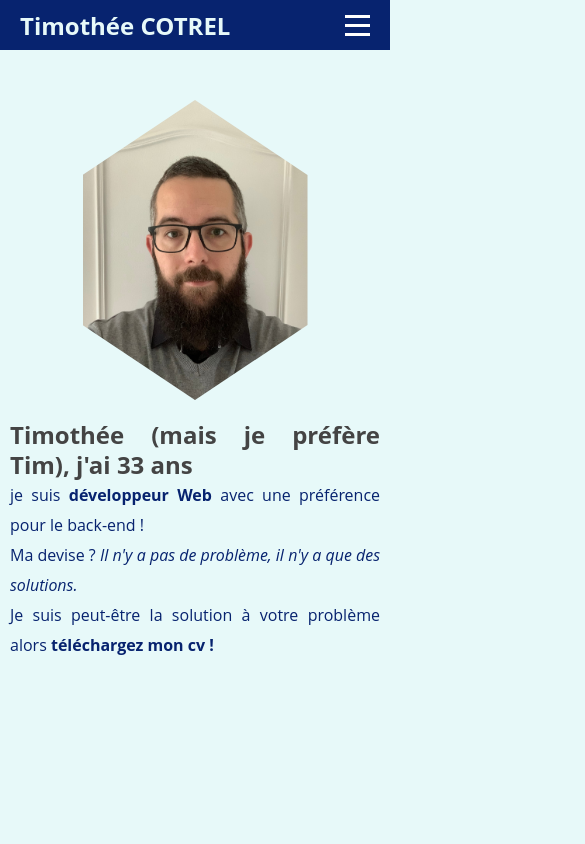
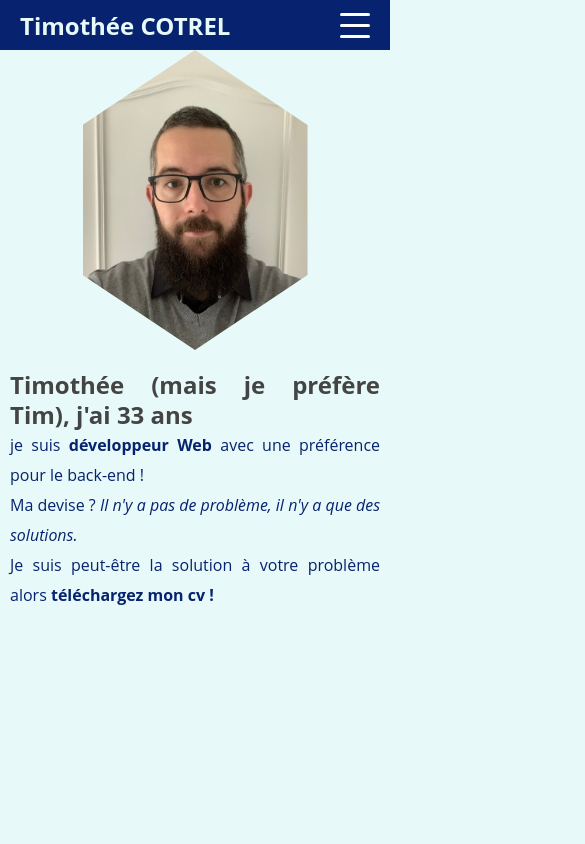
Before and after one commit to timotheecotrel/cv, a React (Create React App) app: page / in a window 390 px wide. Shown: the top 844 px of the page, 585 px wide, since content can reach past the window. Built offline with nearby package versions, Linux system fonts and the light colour scheme.

Commit message:
menu media + croix

```diff
--- a/src/components/menu.tsx
+++ b/src/components/menu.tsx
@@ -22,6 +22,10 @@ const Menu: React.FC = () => {
   const [isOpen, setIsOpen] = useState(false);
 
   const toggleMenu = () => setIsOpen(!isOpen);
+
+  const handleItemClick = () => {
+    setIsOpen(false); // referme le menu après un clic
+  };
 
   // Gérer le changement d'item actif au scroll
   useEffect(() => {
@@ -69,7 +73,7 @@ const Menu: React.FC = () => {
                 key={index}
                 className={item.href === activeIndex ? "active" : ""}
               >
-                <a href={`#${item.href}`}>{item.text}</a>
+                <a href={`#${item.href}`} onClick={handleItemClick}>{item.text}</a>
               </li>
             ))}
           </ul>
--- a/src/styles/App.scss
+++ b/src/styles/App.scss
@@ -8,3 +8,7 @@
 @import "./about";
 @import "./footer";
 @import "./timeline";
+
+html, body {
+    overflow-x: hidden;
+  }
--- a/src/styles/accueil.scss
+++ b/src/styles/accueil.scss
@@ -1,12 +1,11 @@
 #accueil {
+  padding-top: 50px;
   .container {
     width: 100%;
     max-width: 1200px;
     margin: 0 auto;
     padding: 20px;
 
-    position: relative;
-    top: 50px;
     display: flex;
     align-items: stretch; /* Permet à la div interne de prendre toute la hauteur disponible */
     justify-content: center; /* Centre horizontalement */
--- a/src/styles/menu.scss
+++ b/src/styles/menu.scss
@@ -1,4 +1,5 @@
 #menu {
+  position: fixed; /* Fixe le menu en haut de l'écran */
   top: 0; /* Positionne le menu en haut */
   left: 0; /* Positionne le menu à gauche */
   width: 100%; /* S'assure que le menu occupe toute la largeur de l'écran */
@@ -101,46 +102,88 @@
     cursor: pointer;
   }
 
-  .menu-toggle .bar {
+  .menu-toggle {
+    display: none; /* caché par défaut */
+    flex-direction: column;
+    cursor: pointer;
+    width: 30px;
+    height: 25px;
+    justify-content: space-between;
+    position: relative;
+    z-index: 1100;
+  }
+
+  .bar {
+    height: 3px;
+    width: 100%;
     background-color: white;
-    height: 3px;
-    width: 25px;
-    margin: 3px 0;
+    border-radius: 2px;
+    transition: all 0.3s ease; /* Animation douce */
   }
+
+  /* Animation du menu burger en X */
+.menu-toggle.open .bar:nth-child(1) {
+  transform: rotate(45deg) translate(10px, 10px);
+}
+
+.menu-toggle.open .bar:nth-child(2) {
+  opacity: 0;
+}
+
+.menu-toggle.open .bar:nth-child(3) {
+  transform: rotate(-45deg) translate(5px, -5px);
+}
 
 
 }
 
 @media (max-width: 768px) {
   #menu {
-    .nav-menu {
-      display: none;
-      flex-direction: column;
-      width: 100%;
-      position: absolute;
-      top: 50px;
-      left: 0;
-      background-color: var(--primary);
-    }
     .navbar-container {
       max-width: 100%;
     }
+
+    .nav-menu {
+      position: fixed;
+      top: 50px; /* pas 60px sinon ton menu flotte mal */
+      left: 0;
+      right: 0;
+      width: 100%;
+      flex-direction: column;
+      align-items: center;
+      background-color: var(--primary);
+      overflow: hidden;
+      height: 0;
+      transition: height 0.3s ease;
+      padding: 0;
+      margin: 0;
+    }
+
     .nav-menu.active {
-      display: flex;
-      background-color: var(--primary-light);
+      height: calc(100vh - 50px);
     }
 
     .nav-menu li {
-      text-align: center;
+      width: 100%;
+      margin: 10px 0;
       background-color: var(--primary);
-      &.active {
-        color: var(--primary);
-      }
+
+      flex: unset; /* IMPORTANT : on enlève le flex:1 du desktop */
+      height: auto; /* Hauteur automatique */
+    }
+
+    .nav-menu li a {
+      width: auto; /* auto, sinon ça étire trop */
+      height: auto;
+      font-size: 24px;
+      padding: 10px 0; /* Pas besoin de toute la hauteur */
+      color: white;
+      text-decoration: none;
+      background: none;
     }
 
     .menu-toggle {
       display: flex;
     }
   }
-
 }
```
Also changed, not shown: 11 other files (tests, documents, lock files or other folders).
